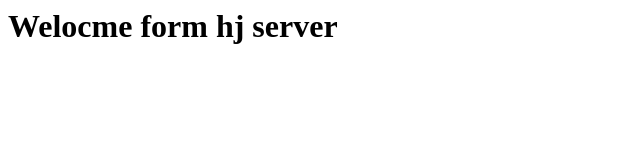
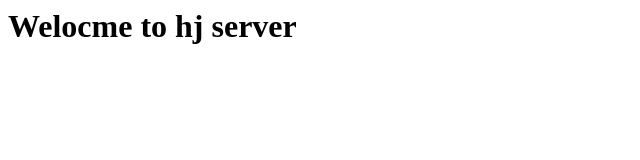
Before and after one commit to onghongjin/AWS, a plain HTML site: page index.html in a window 1280 px wide. Shown: the whole page, without its empty margins (0-640 px from the left). Drawn offline with Linux system fonts and the light colour scheme.

Commit message:
Update index.html

```diff
--- a/index.html
+++ b/index.html
@@ -1 +1 @@
-<html><h1>Welocme form hj server</h1></html>
+<html><h1>Welocme to hj server</h1></html>
```
